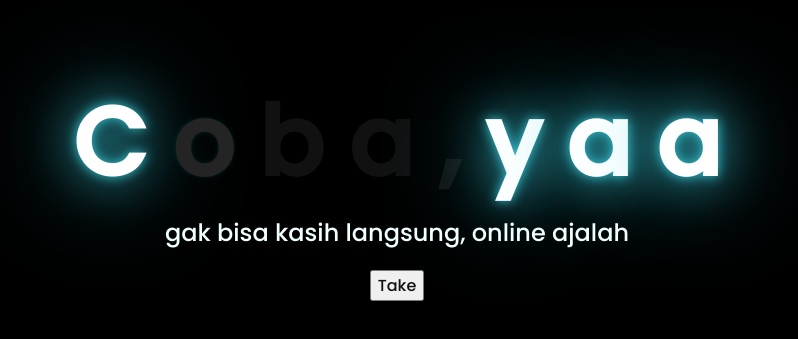
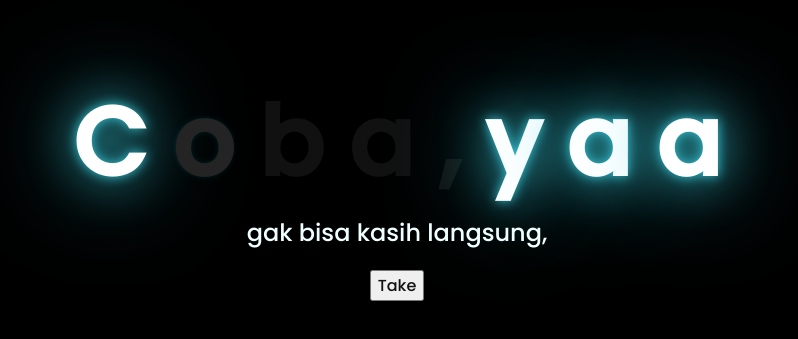
Before and after one commit to afdalmuski/bungaa, a plain HTML site: page index.html in a window 1280 px wide. Shown: the part 223-562 px from the top of the page, without its empty margins (251-1049 px from the left). Drawn offline with Linux system fonts and the light colour scheme.

Commit message:
Update index.html

```diff
--- a/index.html
+++ b/index.html
@@ -21,7 +21,7 @@
         <span>a</span>
     </div>
     <div class="description">
-        <span> gak bisa kasih langsung, online ajalah</span>
+        <span> gak bisa kasih langsung, </span>
     </div>
     <div class="button">
         <button>
```
